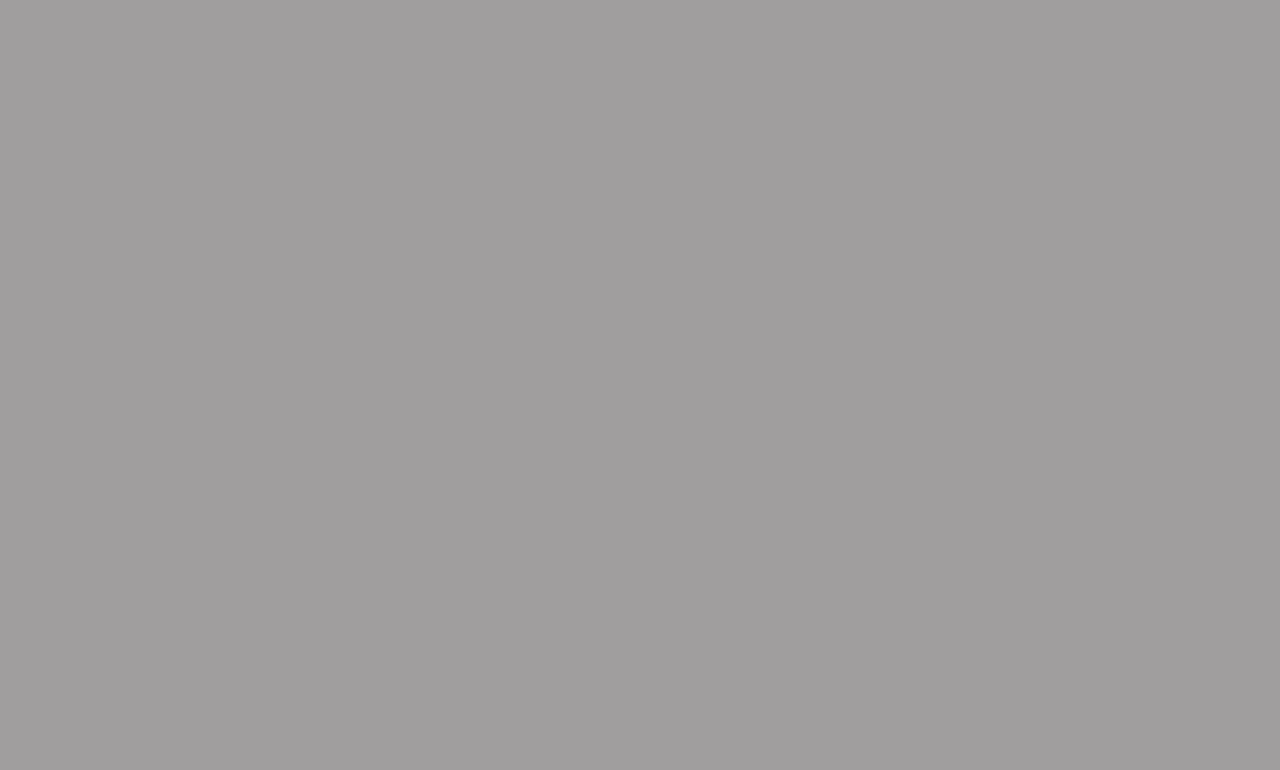
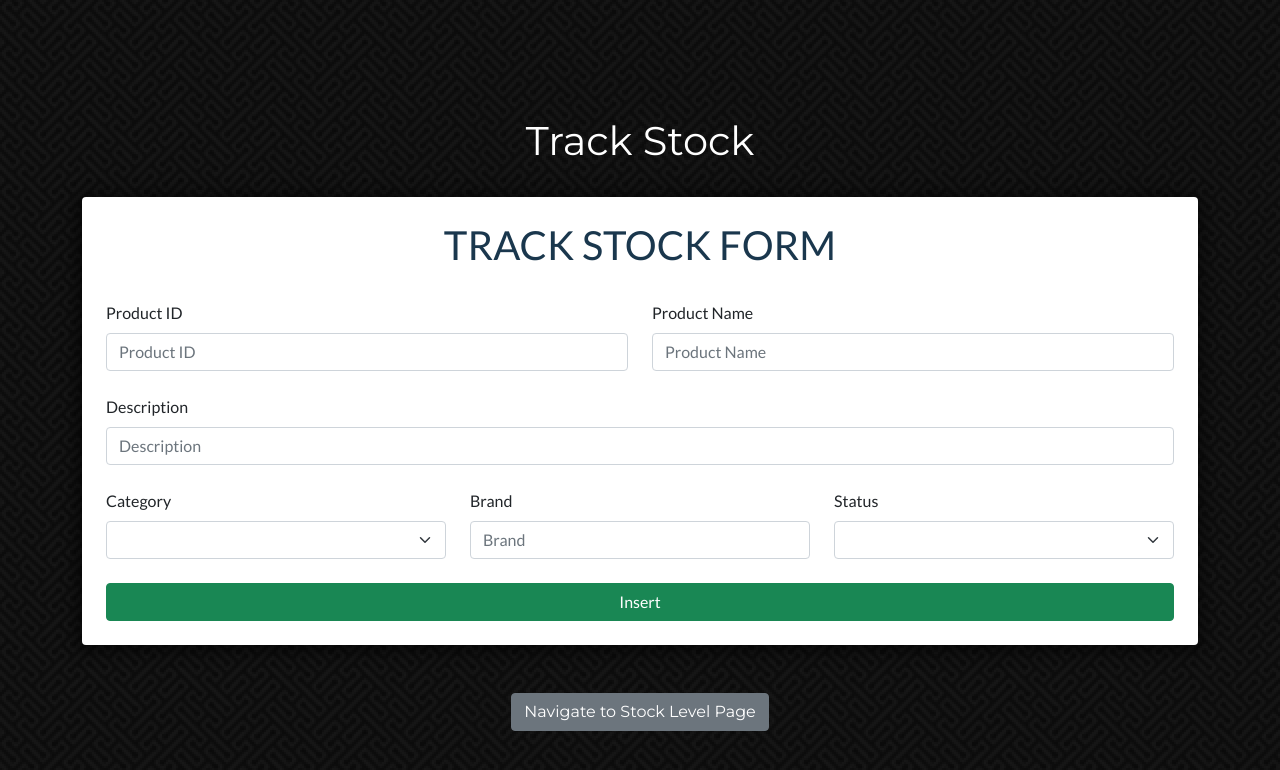
Before and after one commit to Pinto-PINTO/Warehouse_CCP_1, a React (Create React App) app: page /stockForm in a window 1280 px wide. Before the commit this address had no page. Shown: the top 770 px of the page. Built offline with nearby package versions, Linux system fonts and the light colour scheme.

Commit message:
Track Stock Table and Form

```diff
--- a/package.json
+++ b/package.json
@@ -3,6 +3,9 @@
   "version": "0.1.0",
   "private": true,
   "dependencies": {
+    "@emotion/react": "^11.9.0",
+    "@emotion/styled": "^11.8.1",
+    "@mui/material": "^5.7.0",
     "@testing-library/jest-dom": "^5.16.4",
     "@testing-library/react": "^13.1.1",
     "@testing-library/user-event": "^13.5.0",
--- a/src/App.css
+++ b/src/App.css
@@ -344,3 +344,9 @@ input {
 }
 
 /* ---------------- 4) Dashboard CSS END ---------------- */
+
+/* ---------------- 5) Stock Level CSS START ---------------- */
+.table-edit{
+	background: white;
+}
+/* ---------------- 5) Stock Level CSS END ---------------- */
--- a/src/App.js
+++ b/src/App.js
@@ -10,6 +10,7 @@ import ForkLift from './Components/Folklift/forkLift';
 import ProductDistribution from './Components/Product/productDistribution';
 import VehicleManagement from './Components/Vehicle/vehicleManagement';
 import EmployeeTracking from './Components/Employee/employeeTracking';
+import StockForm from './Components/Stock/stockForm';
 
 function App() {
   return (
@@ -23,6 +24,7 @@ function App() {
         <Route path='/dashboard' element={<Dashboard />} />
         <Route path='/qualityAssurance' element={<QualityAssurance />} />
         <Route path='/stockLevel' element={<StockLevel />} />
+        <Route path='/stockForm' element={<StockForm />} />
         <Route path='/forkLift' element={<ForkLift />} />
         <Route path='/productDistribution' element={<ProductDistribution />} />
         <Route path='/vehicleManagement' element={<VehicleManagement />} />
--- /dev/null
+++ b/src/Components/Stock/stockForm.js
@@ -0,0 +1,128 @@
+import React from 'react';
+import '../../App.css';
+import { Table, Container, Navbar, Row, Col, Nav, Button, Form, InputGroup } from "react-bootstrap";
+import { Link } from "react-router-dom";
+
+function stockForm() {
+    return (
+
+        <div className='page vertically-center'>
+            <div className="container">
+                <div className='background-overlay d-flex justify-content-center align-items-center pb-4'>
+                    <div className="container text-center mt-5 dashboard-content">
+                        <h1>Track Stock</h1>
+                    </div>
+                </div>
+
+                {/* ---------- Stock Form START ---------- */}
+                <Form className='rounded p-4 p-sm-4 login-form'>
+                    <h1 className='font-weight-bold text-center pb-4 login-form-header'>
+                        Track Stock Form
+                    </h1>
+
+                    <Row>
+                        <Col>
+                            <Form.Group className="mb-3" controlId="formProductId">
+                                <Form.Label>Product ID</Form.Label>
+                                <InputGroup>
+                                    <Form.Control
+                                        type="text"
+                                        placeholder="Product ID"
+                                    />
+                                </InputGroup>
+                            </Form.Group>
+                        </Col>
+                        <Col>
+                            <Form.Group className="mb-4" controlId="formProductName">
+                                <Form.Label>Product Name</Form.Label>
+                                <InputGroup>
+                                    <Form.Control
+                                        type="text"
+                                        placeholder="Product Name"
+                                    />
+                                </InputGroup>
+                            </Form.Group>
+                        </Col>
+                    </Row>
+
+                    <Form.Group className="mb-4" controlId="formProductDesc">
+                        <Form.Label>Description</Form.Label>
+                        <InputGroup>
+                            <Form.Control
+                                type="text"
+                                placeholder="Description"
+                            />
+                        </InputGroup>
+                    </Form.Group>
+
+                    <Row>
+                        <Col>
+                            {/* -------------- Category Dropdown START -------------- */}
+                            <Form.Group className="mb-3" controlId="formProductCategory">
+                                <Form.Label>Category</Form.Label>
+                                <Form.Select
+                                    aria-label="Categories"
+                                >
+                                    <option value=""></option>
+                                    <option value="Mobile Phones">Mobile Phones</option>
+                                    <option value="Books">Books</option>
+                                    <option value="Tools">Tools</option>
+                                </Form.Select>
+                            </Form.Group>
+                            {/* -------------- Category Dropdown END -------------- */}
+                        </Col>
+                        <Col>
+                            <Form.Group className="mb-4" controlId="formProductBrand">
+                                <Form.Label>Brand</Form.Label>
+                                <InputGroup>
+                                    <Form.Control
+                                        type="text"
+                                        placeholder="Brand"
+                                    />
+                                </InputGroup>
+                            </Form.Group>
+                        </Col>
+                        <Col>
+                            {/* -------------- Status Dropdown START -------------- */}
+                            <Form.Group className="mb-3" controlId="formProductStatus">
+                                <Form.Label>Status</Form.Label>
+                                <Form.Select
+                                    aria-label="Statuss"
+                                >
+                                    <option value=""></option>
+                                    <option value="High">High</option>
+                                    <option value="Medium">Medium</option>
+                                    <option value="Low">Low</option>
+                                    <option value="Very Low">Very Low</option>
+                                </Form.Select>
+                            </Form.Group>
+                            {/* -------------- Status Dropdown END -------------- */}
+                        </Col>
+                    </Row>
+
+                    <div className="d-grid gap-2">
+                        <Button variant="success" type="Submit" className="insert-btn">
+                            Insert
+                        </Button>
+                    </div>
+
+                </Form>
+                {/* ---------- Stock Form START ---------- */}
+
+                <div className="container text-center mt-5">
+                    <Row>
+                        <Col>
+                            <Link to="/stockLevel">
+                                <Button variant="secondary">Navigate to Stock Level Page</Button>
+                            </Link>
+                        </Col>
+                    </Row>
+                </div>
+
+            </div>
+        </div>
+
+    )
+}
+
+export default stockForm
--- a/src/Components/Stock/stockLevel.js
+++ b/src/Components/Stock/stockLevel.js
@@ -1,36 +1,84 @@
 import 'bootstrap/dist/css/bootstrap.min.css';
 import '../../App.css';
-import { Container, Navbar, Row, Col, Nav, Button, Form } from "react-bootstrap";
+import { Table, Container, Navbar, Row, Col, Nav, Button, Form } from "react-bootstrap";
 import { Link } from "react-router-dom";
 
 function stockLevel() {
 
     return (
 
-
         <div className='page vertically-center'>
             <div className="container">
-                <div className='background-overlay d-flex justify-content-center align-items-center'>
-
+                <div className='background-overlay d-flex justify-content-center align-items-center pb-4'>
                     <div className="container text-center mt-5 dashboard-content">
                         <h1>Track Stock</h1>
-
-                        <p>Lorem Ipsum is simply dummy text of the printing and typesetting industry.
-                            Lorem Ipsum has been the industry's standard dummy text ever since the 1500s,
-                            when an unknown printer took a galley of type and scrambled it to make a type specimen book.
-                        </p>
                     </div>
                 </div>
 
+                {/* ---------- Stock Table START ---------- */}
+                <div className="table-responsive table-edit">
+                    <Table striped size="sm" className="table table-bordered table-edit">
+                        <thead>
+                            <tr className="text-center p-2">
+                                <th>#</th>
+                                <th>Product ID</th>
+                                <th>Product Name</th>
+                                <th>Description</th>
+                                <th>Category</th>
+                                <th>Brand</th>
+                                <th>Status</th>
+                                <th>Edit/Delete</th>
+                            </tr>
+                        </thead>
+                        <tbody>
+                            <tr className="text-center p-2">
+                                <td>1</td>
+                                <td>AP3455</td>
+                                <td>Iphone 12 Pro Max</td>
+                                <td>12 GB RAM and 15 Mega Pixel Camera</td>
+                                <td>Mobile Phones</td>
+                                <td>Apple</td>
+                                <td>High</td>
+                                <td>
+                                    <Button variant="danger">Delete</Button>
+                                    <Button variant="secondary">Update</Button>
+                                </td>
+                            </tr>
+                            <tr className="text-center p-2">
+                                <td>2</td>
+                                <td>TG32424</td>
+                                <td>40W Grinder</td>
+                                <td>High Power hand grinder</td>
+                                <td>Tools</td>
+                                <td>Hitachi</td>
+                                <td>Low</td>
+                                <td>
+                                    <Button variant="danger">Delete</Button>
+                                    <Button variant="secondary">Update</Button>
+                                </td>
+                            </tr>
+                        </tbody>
+                    </Table>
+                </div>
+                {/* ---------- Stock Table END ---------- */}
+
                 <div className="container text-center mt-5">
-                    <Link to="/dashboard">
-                        <Button>Navigate to Dashboard</Button>
-                    </Link>
+                    <Row>
+                        <Col>
+                            <Link to="/stockForm">
+                                <Button variant="secondary">Navigate to Insert Form</Button>
+                            </Link>
+                        </Col>
+                        <Col>
+                            <Link to="/dashboard">
+                                <Button>Navigate to Dashboard</Button>
+                            </Link>
+                        </Col>
+                    </Row>
                 </div>
 
             </div>
         </div>
-
 
     )
 
```
Also changed, not shown: 1 other file (tests, documents, lock files or other folders).
